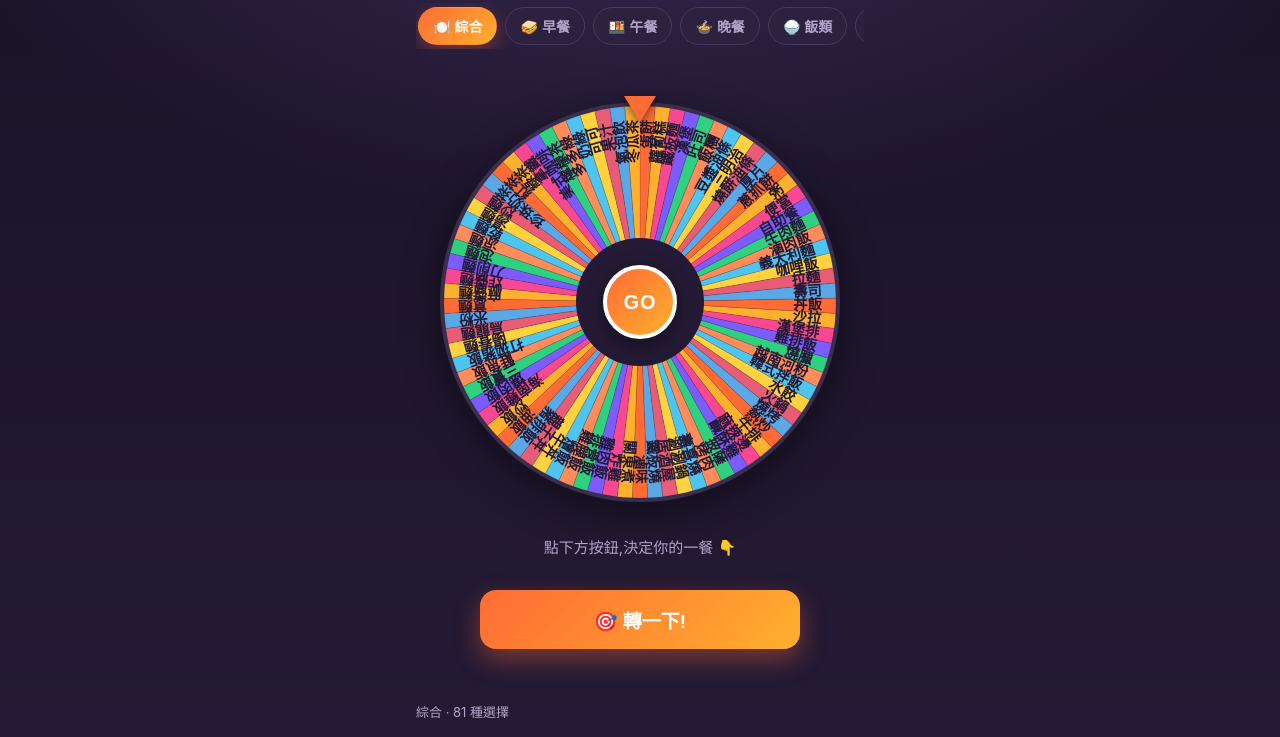
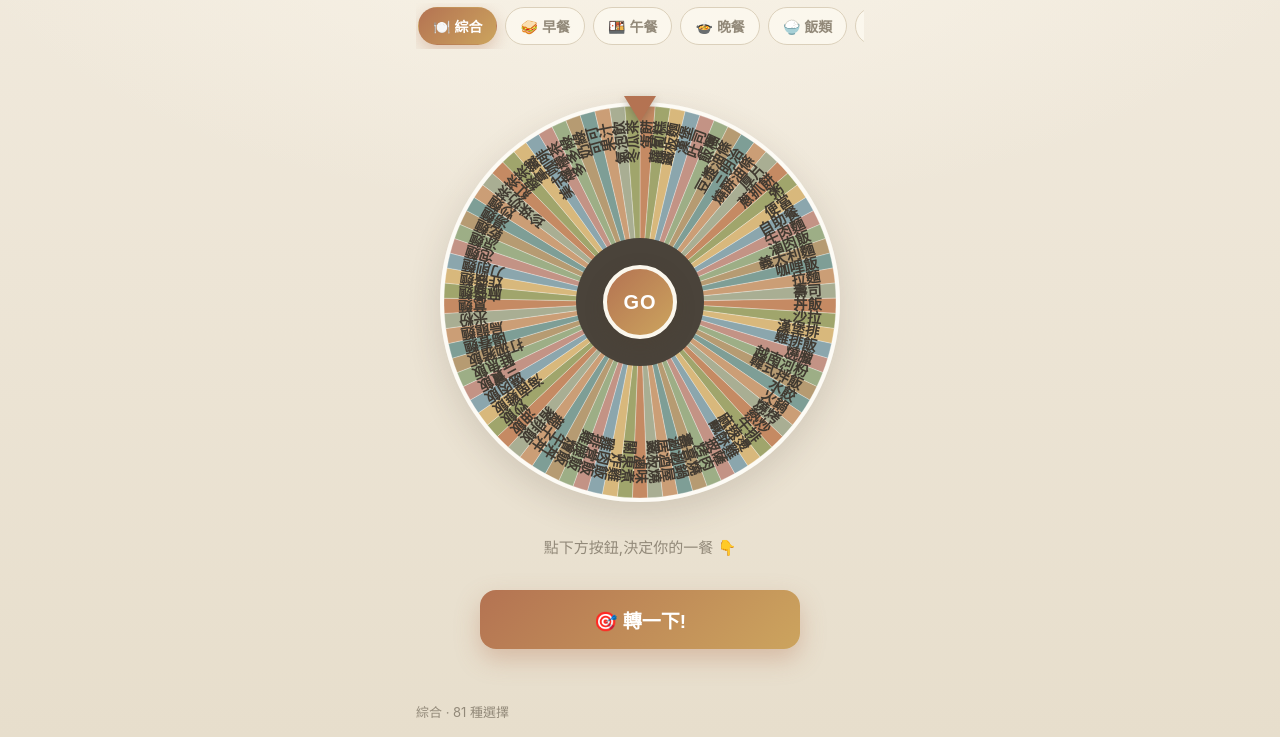
Before and after one commit to Puff1023/EatWhat, a plain HTML site: page index.html in a window 1280 px wide. Shown: the part 63-800 px from the top of the page. Drawn offline with Linux system fonts and the light colour scheme.

Commit message:
改成無印風配色:米色紙感背景、大地色輪盤、陶土點綴,含 App 圖示
Co-Authored-By: Claude Opus 4.8 <noreply@anthropic.com>

```diff
--- a/app.js
+++ b/app.js
@@ -8,10 +8,18 @@
   const CUR_KEY = 'eatwhat.current.v1';
   const TAU = Math.PI * 2;
 
-  // 輪盤配色(暖色系,依序循環)
+  // 輪盤配色(無印風大地色系,低彩度、依序循環)
   const PALETTE = [
-    '#ff6b35', '#ffb02e', '#f94892', '#7c5cff', '#2fd07f',
-    '#ff8c5a', '#4ec5f1', '#ffd23f', '#e85d75', '#5aa9e6',
+    '#C58A63', // 陶土
+    '#A0A56C', // 橄欖
+    '#D8B87C', // 麥色
+    '#8BA6AD', // 霧藍
+    '#C39385', // 藕色
+    '#9DAE86', // 苔綠
+    '#B69B72', // 卡其
+    '#7E9E96', // 霧綠松
+    '#CB9E76', // 焦糖奶
+    '#A9AE93', // 灰綠
   ];
 
   /* ---------- 資料層 ---------- */
@@ -137,9 +145,9 @@
     const n = items.length;
 
     if (n === 0) {
-      ctx.fillStyle = '#2d2140';
+      ctx.fillStyle = '#ECE3D1';
       ctx.beginPath(); ctx.arc(cx, cy, r, 0, TAU); ctx.fill();
-      ctx.fillStyle = '#b3a5c9';
+      ctx.fillStyle = '#928979';
       ctx.font = `600 ${Math.max(14, size * 0.05)}px sans-serif`;
       ctx.textAlign = 'center'; ctx.textBaseline = 'middle';
       ctx.fillText('這裡還沒有食物', cx, cy - 12);
@@ -162,7 +170,7 @@
       ctx.closePath();
       ctx.fillStyle = pickColor(i, n);
       ctx.fill();
-      ctx.strokeStyle = 'rgba(0,0,0,.12)';
+      ctx.strokeStyle = 'rgba(255,255,255,.28)';
       ctx.lineWidth = 1;
       ctx.stroke();
 
@@ -171,7 +179,7 @@
       ctx.rotate(a0 + seg / 2);
       ctx.textAlign = 'right';
       ctx.textBaseline = 'middle';
-      ctx.fillStyle = '#241a35';
+      ctx.fillStyle = '#413A31';
       const fs = fontSizeFor(items[i], n, size);
       ctx.font = `700 ${fs}px sans-serif`;
       const label = fitText(items[i], n);
@@ -183,7 +191,7 @@
     // 中心圓底
     ctx.beginPath();
     ctx.arc(cx, cy, size * 0.16, 0, TAU);
-    ctx.fillStyle = '#241a35';
+    ctx.fillStyle = '#4A433A';
     ctx.fill();
   }
 
--- a/index.html
+++ b/index.html
@@ -8,12 +8,12 @@
 
   <!-- PWA -->
   <link rel="manifest" href="./manifest.webmanifest" />
-  <meta name="theme-color" content="#ff6b35" />
+  <meta name="theme-color" content="#B47352" />
 
   <!-- iOS 加到主畫面 -->
   <meta name="apple-mobile-web-app-capable" content="yes" />
   <meta name="mobile-web-app-capable" content="yes" />
-  <meta name="apple-mobile-web-app-status-bar-style" content="black-translucent" />
+  <meta name="apple-mobile-web-app-status-bar-style" content="default" />
   <meta name="apple-mobile-web-app-title" content="吃什麼" />
   <link rel="apple-touch-icon" href="./icons/icon-180.png" />
   <link rel="icon" type="image/png" sizes="192x192" href="./icons/icon-192.png" />
--- a/styles.css
+++ b/styles.css
@@ -1,17 +1,18 @@
 :root {
-  --bg: #1a1327;
-  --bg2: #241a35;
-  --card: #2d2140;
-  --card2: #372a4d;
-  --line: #48395f;
-  --text: #f5f0ff;
-  --muted: #b3a5c9;
-  --brand: #ff6b35;
-  --brand2: #ffb02e;
-  --accent: #7c5cff;
-  --danger: #ff5471;
-  --ok: #2fd07f;
-  --shadow: 0 12px 40px rgba(0, 0, 0, .45);
+  /* 無印風:溫潤紙感米色 + 柔和大地色 */
+  --bg: #F1EADD;
+  --bg2: #E7DECC;
+  --card: #FBF7ED;
+  --card2: #F0E8D7;
+  --line: #DBD0BB;
+  --text: #47403A;
+  --muted: #928979;
+  --brand: #B47352;
+  --brand2: #CCA45E;
+  --accent: #7E8A6A;
+  --danger: #B15C48;
+  --ok: #7E9A5E;
+  --shadow: 0 12px 34px rgba(74, 62, 48, .16);
   --safe-top: env(safe-area-inset-top, 0px);
   --safe-bottom: env(safe-area-inset-bottom, 0px);
 }
@@ -21,7 +22,7 @@
 html, body {
   height: 100%;
   background:
-    radial-gradient(1200px 600px at 50% -10%, #3a2a55 0%, transparent 60%),
+    radial-gradient(1200px 600px at 50% -10%, #FAF5EA 0%, transparent 60%),
     linear-gradient(180deg, var(--bg) 0%, var(--bg2) 100%);
   color: var(--text);
   font-family: -apple-system, BlinkMacSystemFont, "Segoe UI", "PingFang TC",
@@ -96,7 +97,7 @@ body { display: flex; justify-content: center; }
   color: #fff;
   border-color: transparent;
   background: linear-gradient(135deg, var(--brand), var(--brand2));
-  box-shadow: 0 6px 18px rgba(255, 107, 53, .35);
+  box-shadow: 0 6px 16px rgba(180, 115, 82, .32);
 }
 .tab.add-tab { color: var(--accent); font-weight: 700; }
 
@@ -120,7 +121,7 @@ body { display: flex; justify-content: center; }
   width: 100%;
   height: 100%;
   border-radius: 50%;
-  box-shadow: var(--shadow), inset 0 0 0 8px rgba(255,255,255,.06);
+  box-shadow: var(--shadow), inset 0 0 0 6px rgba(255,255,255,.4);
   background: var(--card);
 }
 .pointer {
@@ -132,21 +133,21 @@ body { display: flex; justify-content: center; }
   border-left: 16px solid transparent;
   border-right: 16px solid transparent;
   border-top: 26px solid var(--brand);
-  filter: drop-shadow(0 3px 4px rgba(0,0,0,.5));
+  filter: drop-shadow(0 3px 4px rgba(74,62,48,.35));
   z-index: 3;
 }
 .spin-center {
   position: absolute;
   width: 74px; height: 74px;
   border-radius: 50%;
-  border: 4px solid #fff;
+  border: 4px solid var(--card);
   background: linear-gradient(135deg, var(--brand), var(--brand2));
   color: #fff;
   font-size: 20px;
   font-weight: 900;
   letter-spacing: 1px;
   cursor: pointer;
-  box-shadow: 0 6px 20px rgba(0,0,0,.4);
+  box-shadow: 0 6px 18px rgba(74,62,48,.28);
   z-index: 2;
   transition: transform .1s;
 }
@@ -184,7 +185,7 @@ body { display: flex; justify-content: center; }
   color: #fff;
   cursor: pointer;
   background: linear-gradient(135deg, var(--brand), var(--brand2));
-  box-shadow: 0 10px 26px rgba(255,107,53,.4);
+  box-shadow: 0 10px 24px rgba(180,115,82,.34);
   transition: transform .1s, box-shadow .2s;
 }
 .spin-big:active { transform: translateY(2px) scale(.99); }
@@ -216,7 +217,7 @@ body { display: flex; justify-content: center; }
 .sheet[hidden] { display: none; }
 .sheet-backdrop {
   position: absolute; inset: 0;
-  background: rgba(0,0,0,.55);
+  background: rgba(60,50,38,.42);
   backdrop-filter: blur(2px);
   animation: fade .2s;
 }
@@ -313,7 +314,7 @@ input[type="text"]:focus { outline: 2px solid var(--accent); border-color: trans
 .btn:active { transform: scale(.96); }
 .btn.primary { background: linear-gradient(135deg, var(--brand), var(--brand2)); color: #fff; }
 .btn.ghost { background: var(--card); color: var(--text); border: 1px solid var(--line); }
-.btn.danger { background: rgba(255,84,113,.15); color: var(--danger); border: 1px solid rgba(255,84,113,.4); }
+.btn.danger { background: rgba(177,92,72,.12); color: var(--danger); border: 1px solid rgba(177,92,72,.36); }
 
 /* 大螢幕微調 */
 @media (min-height: 720px) {
```
Also changed, not shown: icons/icon-180.png, icons/icon-192.png, icons/icon-512-maskable.png, icons/icon-512.png, manifest.webmanifest.
